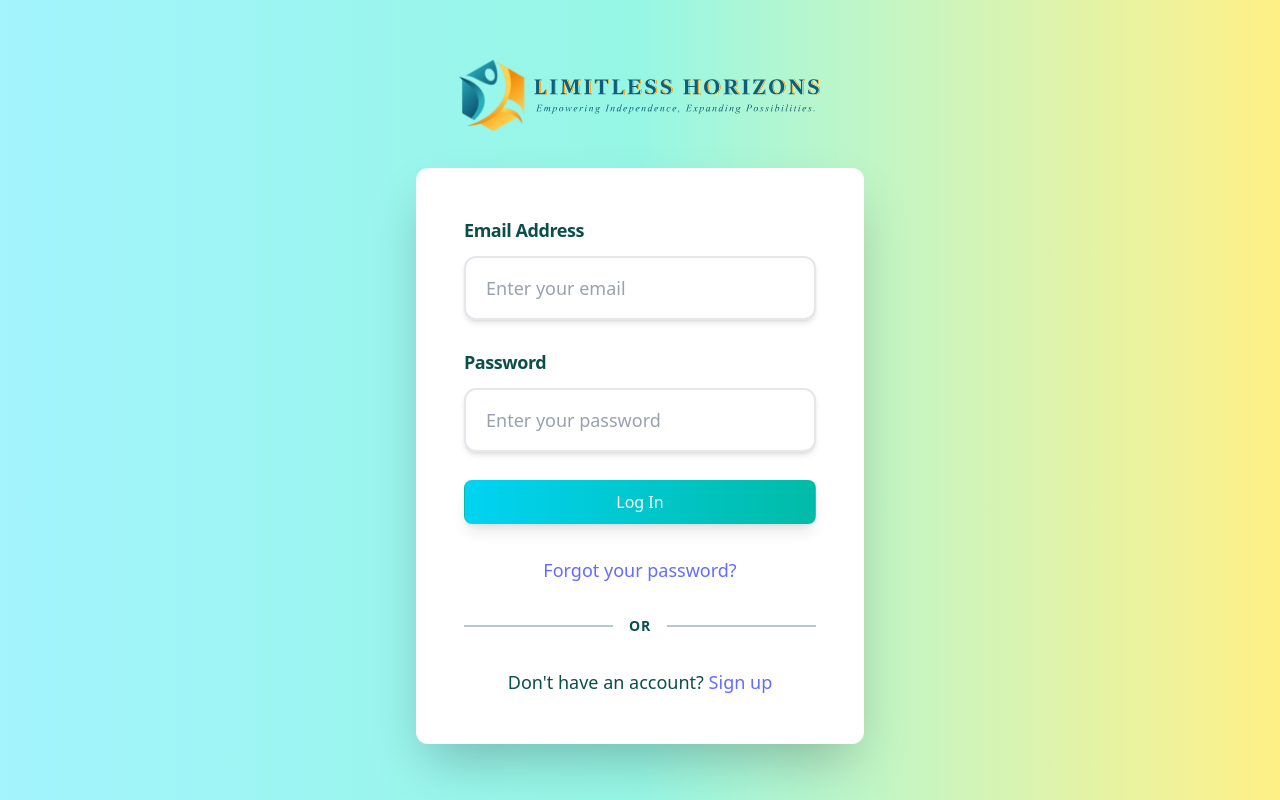
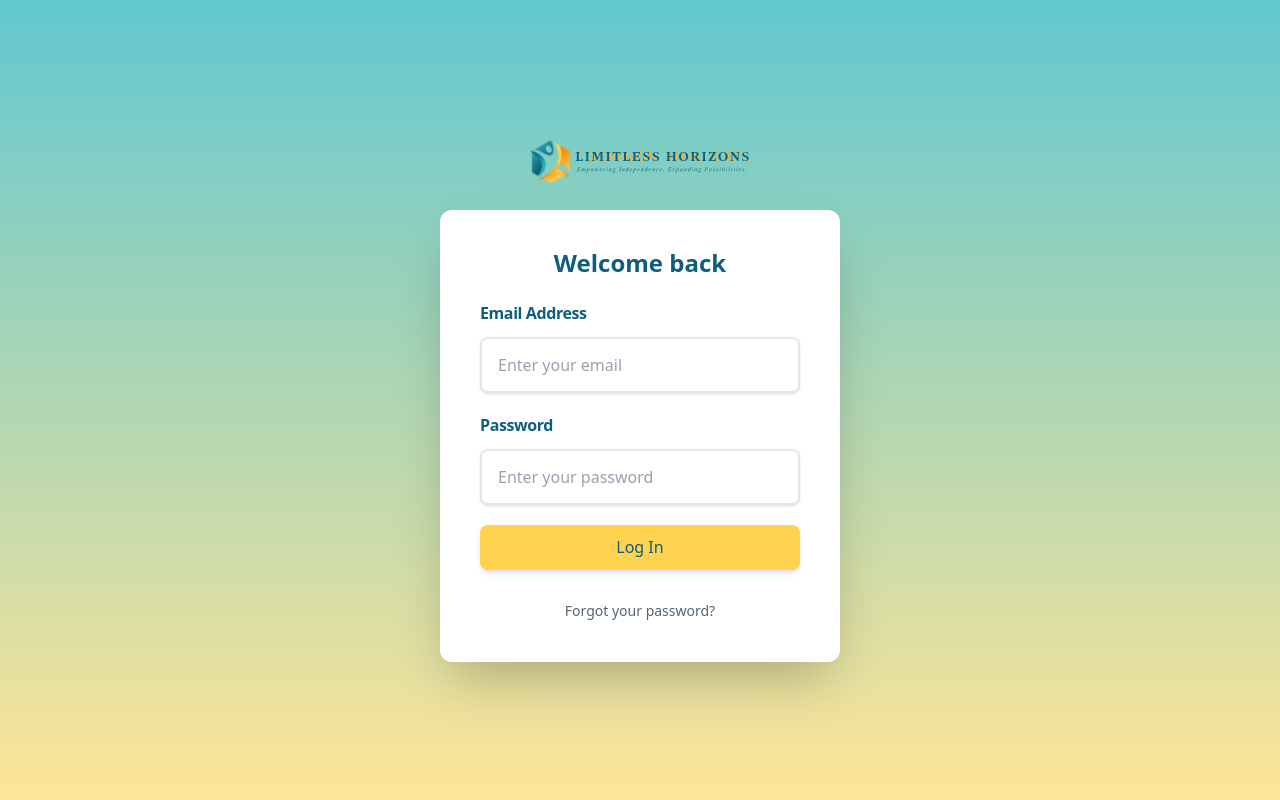
Before and after one commit to shakaibakhan-afk/react, a React (Vite) app: page / in a window 1280 px wide. Built offline with nearby package versions, Linux system fonts and the light colour scheme.

Commit message:
fix: improve login page responsiveness

```diff
--- a/src/App.css
+++ b/src/App.css
@@ -41,3 +41,55 @@ body {
 .read-the-docs {
   color: #888;
 }
+
+.btn-primary {
+  background-color: #FFD350;
+  color: #0F5E7B;
+  transition: all 0.3s ease;
+}
+
+.btn-primary:hover:not(:disabled) {
+  background-color: #0F5E7B;
+  color: #FFFFFF;
+}
+
+.btn-primary:disabled {
+  opacity: 0.7;
+}
+
+/* Link hover styles */
+.link-secondary {
+  color: #576472;
+  transition: color 0.2s ease;
+}
+
+.link-secondary:hover {
+  color: #0F5E7B;
+}
+
+/* Prevent text wrapping in form elements */
+input[type="email"],
+input[type="password"],
+input[type="text"] {
+  white-space: nowrap;
+  overflow: hidden;
+  text-overflow: ellipsis;
+}
+
+label {
+  white-space: nowrap;
+}
+
+/* Prevent welcome back text from wrapping */
+.bg-white h1,
+.bg-white h1.whitespace-nowrap {
+  white-space: nowrap !important;
+  overflow: hidden;
+  text-overflow: ellipsis;
+}
+
+/* Ensure logo scales proportionally */
+img[alt="Limitless Horizons Logo"] {
+  object-fit: contain;
+  height: auto;
+}
--- a/src/App.jsx
+++ b/src/App.jsx
@@ -45,27 +45,30 @@ function App() {
   }
 
   return (
-    <div className="min-h-screen flex flex-col bg-gradient-to-r from-cyan-200 via-teal-200 to-yellow-200">
+    <div className="min-h-screen w-full flex items-center justify-center" style={{ background: 'linear-gradient(180deg ,#61C8D0,#FFE596)' }}>
       {/* Hero Section with Gradient Background */}
-      <div className="flex-1 flex items-center justify-center py-12 px-4 sm:px-6 lg:px-8">
-        <div className="max-w-md w-full space-y-8">
+      <div className="w-full flex items-center justify-center py-8 px-4">
+        <div className="w-full max-w-[400px] mx-auto space-y-6">
           {/* Logo Section */}
-          <div className="text-center mb-8">
+          <div className="text-center mb-6">
             <img
               src={logo}
               alt="Limitless Horizons Logo"
-              className="h-20 mx-auto mb-4"
+              className="h-20 mx-auto mb-3 w-auto max-w-[220px]"
             />
           </div>
 
           {/* Login Card with White Background */}
-          <div className="bg-white rounded-xl shadow-2xl p-8 sm:p-10 md:p-12">
-
+          <div className="bg-white rounded-xl shadow-2xl p-10 w-full">
+            {/* Welcome Back Text */}
+            <h1 className="text-2xl font-bold mb-4 whitespace-nowrap text-center" style={{ color: '#0F5E7B', fontSize: '1.5rem' }}>
+              Welcome back
+            </h1>
 
             {/* Login Form */}
-            <form onSubmit={handleSubmit} className="space-y-6 sm:space-y-7">
+            <form onSubmit={handleSubmit} className="space-y-5 mt-6">
               <div>
-                <label htmlFor="email" className="block text-base sm:text-lg font-semibold text-teal-900 mb-3 tracking-tight">
+                <label htmlFor="email" className="block text-base font-semibold mb-3 tracking-tight whitespace-nowrap" style={{ color: '#0F5E7B', fontSize: '1rem' }}>
                   Email Address
                 </label>
                 <input
@@ -75,12 +78,13 @@ function App() {
                   value={email}
                   onChange={(e) => setEmail(e.target.value)}
                   required
-                  className="w-full px-5 py-4 text-base sm:text-lg bg-white border-2 border-gray-200 rounded-xl shadow-md focus:outline-none focus:ring-3 focus:ring-cyan-300 focus:border-cyan-400 focus:shadow-lg transition-all duration-200 placeholder-gray-400 text-gray-900 hover:border-gray-300"
+                  className="w-full px-4 py-3.5 text-base bg-white border-2 border-gray-200 rounded-lg shadow-sm focus:outline-none focus:ring-2 focus:ring-[#FFD350] focus:border-[#0F5E7B] transition-all duration-200 placeholder-gray-400 hover:border-gray-300"
+                  style={{ color: '#0F5E7B', fontSize: '1rem', whiteSpace: 'nowrap', overflow: 'hidden', textOverflow: 'ellipsis' }}
                 />
               </div>
 
               <div>
-                <label htmlFor="password" className="block text-base sm:text-lg font-semibold text-teal-900 mb-3 tracking-tight">
+                <label htmlFor="password" className="block text-base font-semibold mb-3 tracking-tight whitespace-nowrap" style={{ color: '#0F5E7B', fontSize: '1rem' }}>
                   Password
                 </label>
                 <input
@@ -90,12 +94,13 @@ function App() {
                   value={password}
                   onChange={(e) => setPassword(e.target.value)}
                   required
-                  className="w-full px-5 py-4 text-base sm:text-lg bg-white border-2 border-gray-200 rounded-xl shadow-md focus:outline-none focus:ring-3 focus:ring-cyan-300 focus:border-cyan-400 focus:shadow-lg transition-all duration-200 placeholder-gray-400 text-gray-900 hover:border-gray-300"
+                  className="w-full px-4 py-3.5 text-base bg-white border-2 border-gray-200 rounded-lg shadow-sm focus:outline-none focus:ring-2 focus:ring-[#FFD350] focus:border-[#0F5E7B] transition-all duration-200 placeholder-gray-400 hover:border-gray-300"
+                  style={{ color: '#0F5E7B', fontSize: '1rem', whiteSpace: 'nowrap', overflow: 'hidden', textOverflow: 'ellipsis' }}
                 />
               </div>
 
               {error && (
-                <div className="bg-red-100 border-2 border-red-300 text-red-800 text-base text-center py-4 px-5 rounded-xl shadow-md">
+                <div className="bg-red-100 border-2 border-red-300 text-red-800 text-sm text-center py-3 px-4 rounded-lg shadow-sm">
                   {error}
                 </div>
               )}
@@ -103,41 +108,26 @@ function App() {
               <button
                 type="submit"
                 disabled={loading}
-                className={`w-full py-4 px-6 rounded-xl text-lg sm:text-xl font-bold text-white transition-all duration-300 ${
+                className={`btn-primary w-full py-3.5 px-6 rounded-lg text-base font-bold shadow-md hover:shadow-lg ${
                   loading
-                    ? 'bg-teal-400 cursor-not-allowed opacity-70 shadow-md'
-                    : 'bg-gradient-to-r from-cyan-400 to-teal-500 hover:from-cyan-500 hover:to-teal-600 active:from-cyan-600 active:to-teal-700 shadow-lg hover:shadow-2xl hover:scale-[1.02] active:scale-[0.98]'
+                    ? ''
+                    : 'hover:scale-[1.02] active:scale-[0.98]'
                 }`}
+                style={{ fontSize: '1rem' }}
               >
                 {loading ? 'Logging in...' : 'Log In'}
               </button>
             </form>
 
             {/* Forgot Password Link */}
-            <div className="mt-7 sm:mt-8 text-center">
+            <div className="mt-7 text-center">
               <a
                 href="#"
-                className="text-base sm:text-lg text-teal-900 hover:text-teal-950 font-semibold transition-colors duration-200 hover:underline"
+                className="link-secondary text-sm font-semibold hover:underline"
+                style={{ fontSize: '0.875rem' }}
               >
                 Forgot your password?
               </a>
-            </div>
-
-            {/* Divider */}
-            <div className="flex items-center my-7 sm:my-8">
-              <div className="flex-1 border-t-2 border-teal-900/30"></div>
-              <div className="px-4 text-sm font-bold text-teal-900 uppercase tracking-wider">OR</div>
-              <div className="flex-1 border-t-2 border-teal-900/30"></div>
-            </div>
-
-            {/* Sign Up Link */}
-            <div className="text-center">
-              <p className="text-base sm:text-lg text-teal-900">
-                Don't have an account?{' '}
-                <a href="#" className="text-teal-950 hover:text-teal-900 font-bold transition-colors duration-200 underline hover:no-underline">
-                  Sign up
-                </a>
-              </p>
             </div>
           </div>
         </div>
@@ -160,15 +150,15 @@ function Dashboard({ user, onLogout }) {
                 alt="Limitless Horizons Logo"
                 className="h-10"
               />
-              <h1 className="text-xl font-bold text-teal-900">
+              <h1 className="text-xl font-bold" style={{ color: '#0F5E7B' }}>
                 LIMITLESS HORIZONS
               </h1>
             </div>
             <div className="flex items-center gap-4">
-              <span className="text-teal-900">Welcome, <span className="font-semibold">{user?.email}</span></span>
+              <span style={{ color: '#0F5E7B' }}>Welcome, <span className="font-semibold">{user?.email}</span></span>
               <button
                 onClick={onLogout}
-                className="px-4 py-2 bg-yellow-200 text-teal-900 rounded-lg hover:bg-yellow-300 transition-colors text-sm font-semibold shadow-md"
+                className="btn-primary px-4 py-2 rounded-lg text-sm font-semibold shadow-md"
               >
                 Logout
               </button>
@@ -180,10 +170,10 @@ function Dashboard({ user, onLogout }) {
       {/* Main Content */}
       <main className="max-w-7xl mx-auto px-4 sm:px-6 lg:px-8 py-12">
         <div className="text-center mb-12">
-          <h2 className="text-4xl font-bold text-teal-900 mb-4">
+          <h2 className="text-4xl font-bold mb-4" style={{ color: '#0F5E7B' }}>
             Welcome to Limitless Horizons
           </h2>
-          <p className="text-xl text-gray-600">
+          <p className="text-xl" style={{ color: '#576472' }}>
             You have successfully logged in.
           </p>
         </div>
@@ -192,39 +182,39 @@ function Dashboard({ user, onLogout }) {
         <div className="grid grid-cols-1 md:grid-cols-3 gap-6 mb-8">
           <div className="bg-white border-2 border-teal-200 rounded-lg shadow-md p-6 hover:shadow-lg transition-shadow">
             <div className="text-teal-600 text-3xl mb-4">📊</div>
-            <h3 className="text-xl font-semibold text-teal-900 mb-2">Dashboard</h3>
-            <p className="text-gray-600">View your analytics and insights</p>
+            <h3 className="text-xl font-semibold mb-2" style={{ color: '#0F5E7B' }}>Dashboard</h3>
+            <p style={{ color: '#576472' }}>View your analytics and insights</p>
           </div>
 
           <div className="bg-white border-2 border-yellow-200 rounded-lg shadow-md p-6 hover:shadow-lg transition-shadow">
             <div className="text-yellow-600 text-3xl mb-4">⚙️</div>
-            <h3 className="text-xl font-semibold text-teal-900 mb-2">Settings</h3>
-            <p className="text-gray-600">Manage your account settings</p>
+            <h3 className="text-xl font-semibold mb-2" style={{ color: '#0F5E7B' }}>Settings</h3>
+            <p style={{ color: '#576472' }}>Manage your account settings</p>
           </div>
 
           <div className="bg-white border-2 border-cyan-200 rounded-lg shadow-md p-6 hover:shadow-lg transition-shadow">
             <div className="text-cyan-600 text-3xl mb-4">👤</div>
-            <h3 className="text-xl font-semibold text-teal-900 mb-2">Profile</h3>
-            <p className="text-gray-600">Update your profile information</p>
+            <h3 className="text-xl font-semibold mb-2" style={{ color: '#0F5E7B' }}>Profile</h3>
+            <p style={{ color: '#576472' }}>Update your profile information</p>
           </div>
         </div>
 
         {/* Recent Activity */}
         <div className="bg-white border-2 border-gray-200 rounded-lg shadow-md p-6">
-          <h3 className="text-2xl font-bold text-teal-900 mb-4">Recent Activity</h3>
+          <h3 className="text-2xl font-bold mb-4" style={{ color: '#0F5E7B' }}>Recent Activity</h3>
           <div className="space-y-4">
             <div className="flex items-center gap-4 p-4 bg-teal-50 rounded-lg">
               <div className="w-2 h-2 bg-teal-500 rounded-full"></div>
               <div className="flex-1">
-                <p className="text-teal-900 font-medium">Login successful</p>
-                <p className="text-sm text-gray-500">Just now</p>
+                <p className="font-medium" style={{ color: '#0F5E7B' }}>Login successful</p>
+                <p className="text-sm" style={{ color: '#576472' }}>Just now</p>
               </div>
             </div>
             <div className="flex items-center gap-4 p-4 bg-yellow-50 rounded-lg">
               <div className="w-2 h-2 bg-yellow-500 rounded-full"></div>
               <div className="flex-1">
-                <p className="text-teal-900 font-medium">Account accessed</p>
-                <p className="text-sm text-gray-500">Today</p>
+                <p className="font-medium" style={{ color: '#0F5E7B' }}>Account accessed</p>
+                <p className="text-sm" style={{ color: '#576472' }}>Today</p>
               </div>
             </div>
           </div>
--- a/src/index.css
+++ b/src/index.css
@@ -1,8 +1,18 @@
 @import "tailwindcss";
 
+* {
+  box-sizing: border-box;
+}
+
+html {
+  font-size: 16px; /* Base font size 1rem = 16px */
+  width: 100%;
+  overflow-x: hidden;
+}
 
 :root {
   font-family: system-ui, Avenir, Helvetica, Arial, sans-serif;
+  font-size: 16px; /* Base font size 1rem = 16px */
   line-height: 1.5;
   font-weight: 400;
 
@@ -27,10 +37,14 @@ a:hover {
 
 body {
   margin: 0;
+  padding: 0;
   min-width: 320px;
   min-height: 100vh;
+  width: 100%;
   display: block;
   background-color: #ffffff;
+  font-size: 1rem; /* 16px */
+  overflow-x: hidden;
 }
 
 h1 {
@@ -46,7 +60,6 @@ button {
   font-weight: 500;
   font-family: inherit;
   background-color: #1a1a1a;
-  cursor: pointer;
   transition: border-color 0.25s;
 }
 button:hover {
```
